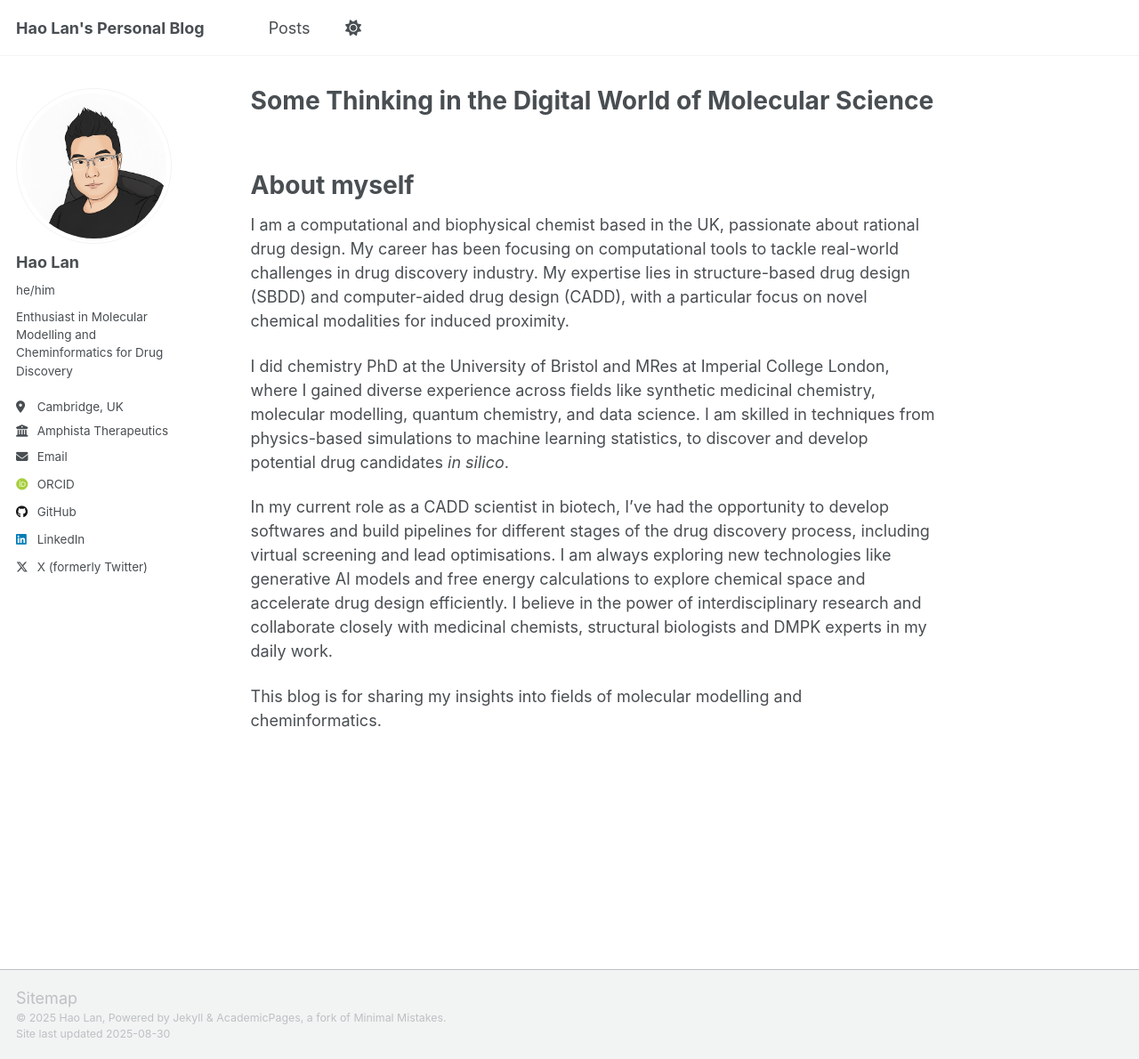
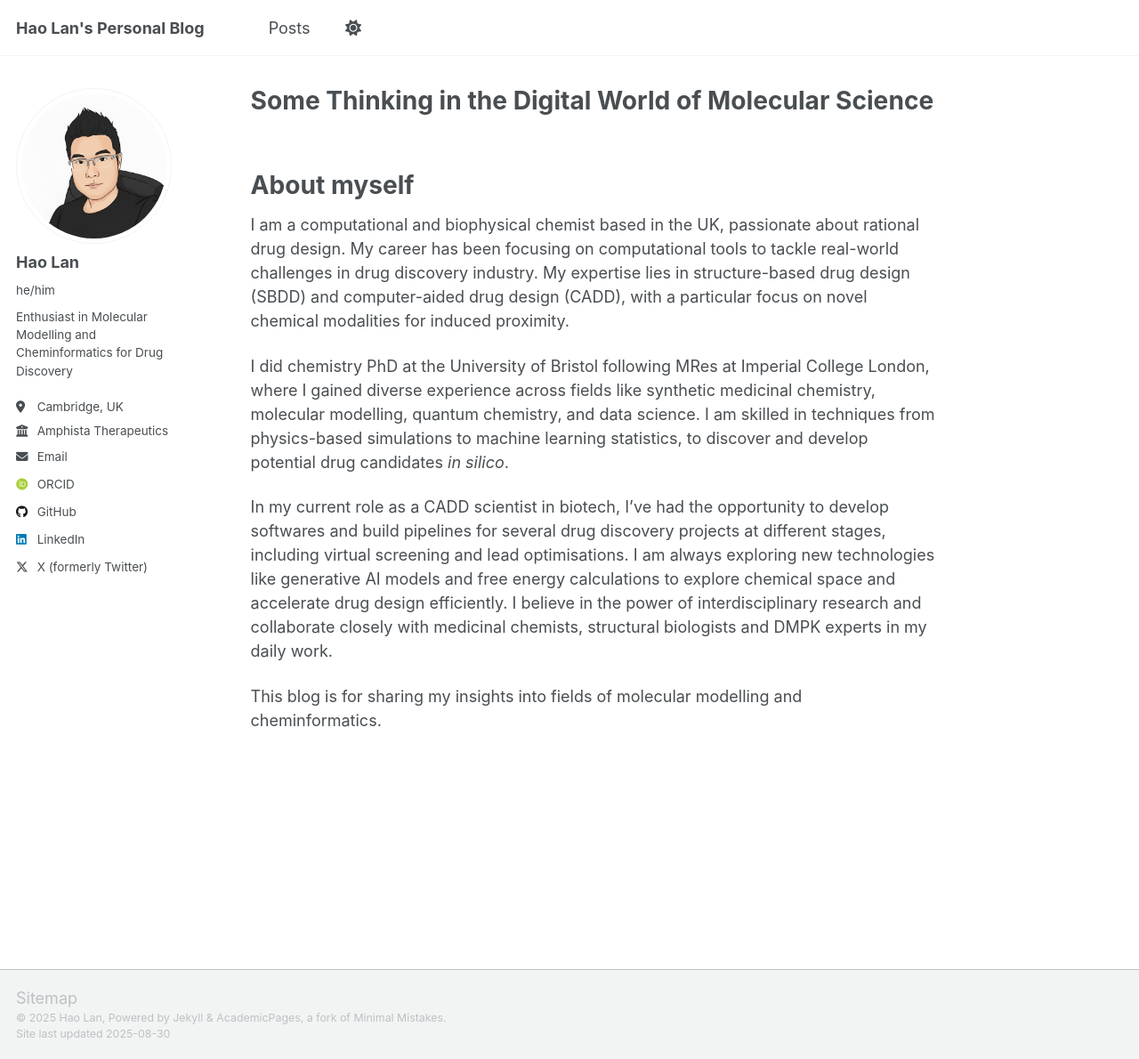
Before and after one commit to HaoLan-compchem/HaoLan-compchem.github.io, a Jekyll site: the page built from _pages/about.md, in a window 1280 px wide and 1190 px high. Shown: the whole window at 89% size. Built offline with Jekyll 4.4.1, drawn with Linux system fonts in a browser that asks for light colours; some web fonts are replaced; a script that is not in the unit is left out.

Commit message:
Update about.md

```diff
--- a/_pages/about.md
+++ b/_pages/about.md
@@ -14,8 +14,8 @@ About myself
 
 I am a computational and biophysical chemist based in the UK, passionate about rational drug design. My career has been focusing on computational tools to tackle real-world challenges in drug discovery industry. My expertise lies in structure-based drug design (SBDD) and computer-aided drug design (CADD), with a particular focus on novel chemical modalities for induced proximity.
 
-I did chemistry PhD at the University of Bristol and MRes at Imperial College London, where I gained diverse experience across fields like synthetic medicinal chemistry, molecular modelling, quantum chemistry, and data science. I am skilled in techniques from physics-based simulations to machine learning statistics, to discover and develop potential drug candidates *in silico*.
+I did chemistry PhD at the University of Bristol following MRes at Imperial College London, where I gained diverse experience across fields like synthetic medicinal chemistry, molecular modelling, quantum chemistry, and data science. I am skilled in techniques from physics-based simulations to machine learning statistics, to discover and develop potential drug candidates *in silico*.
 
-In my current role as a CADD scientist in biotech, I've had the opportunity to develop softwares and build pipelines for different stages of the drug discovery process, including virtual screening and lead optimisations. I am always exploring new technologies like generative AI models and free energy calculations to explore chemical space and accelerate drug design efficiently. I believe in the power of interdisciplinary research and collaborate closely with medicinal chemists, structural biologists and DMPK experts in my daily work.
+In my current role as a CADD scientist in biotech, I've had the opportunity to develop softwares and build pipelines for several drug discovery projects at different stages, including virtual screening and lead optimisations. I am always exploring new technologies like generative AI models and free energy calculations to explore chemical space and accelerate drug design efficiently. I believe in the power of interdisciplinary research and collaborate closely with medicinal chemists, structural biologists and DMPK experts in my daily work.
 
 This blog is for sharing my insights into fields of molecular modelling and cheminformatics.
```
